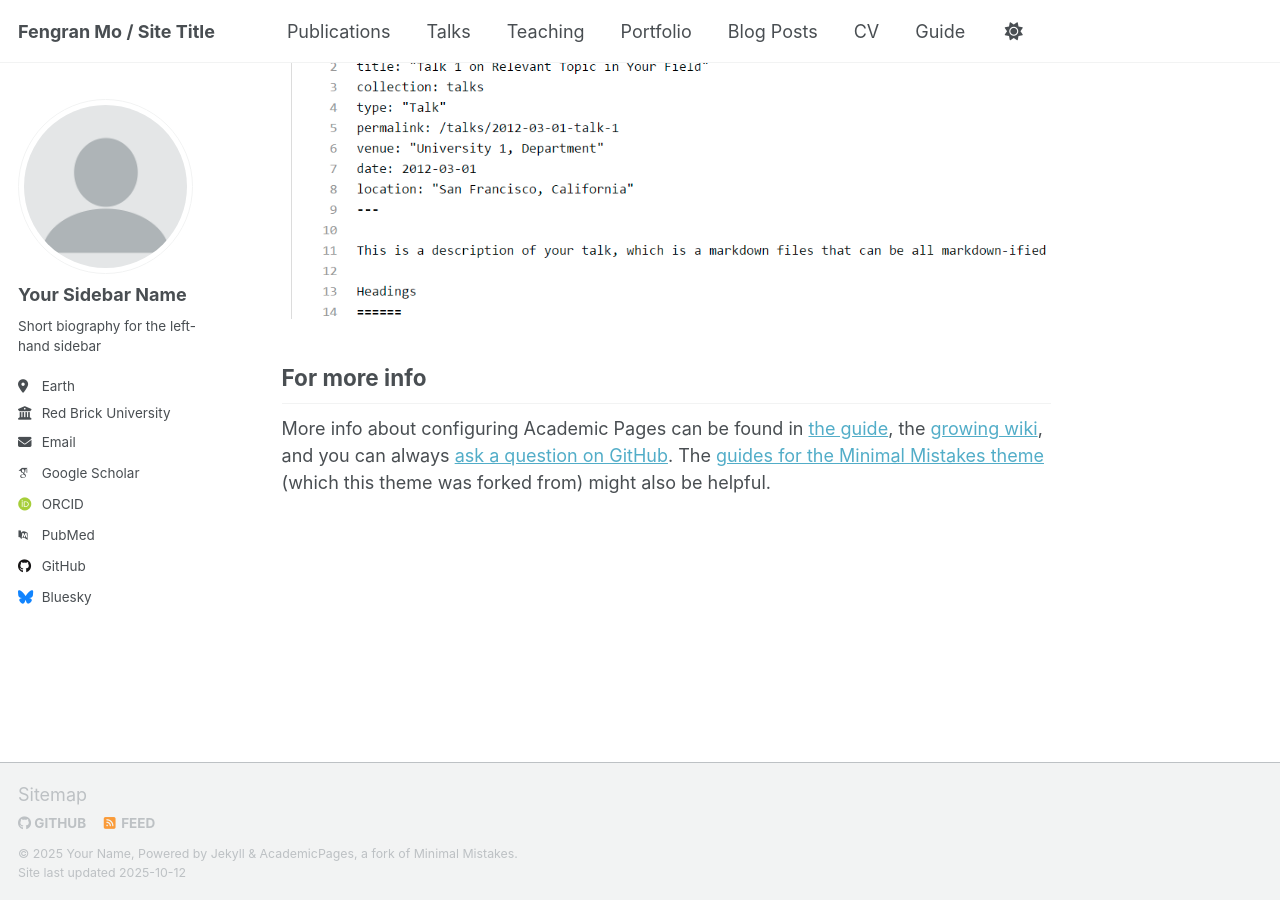
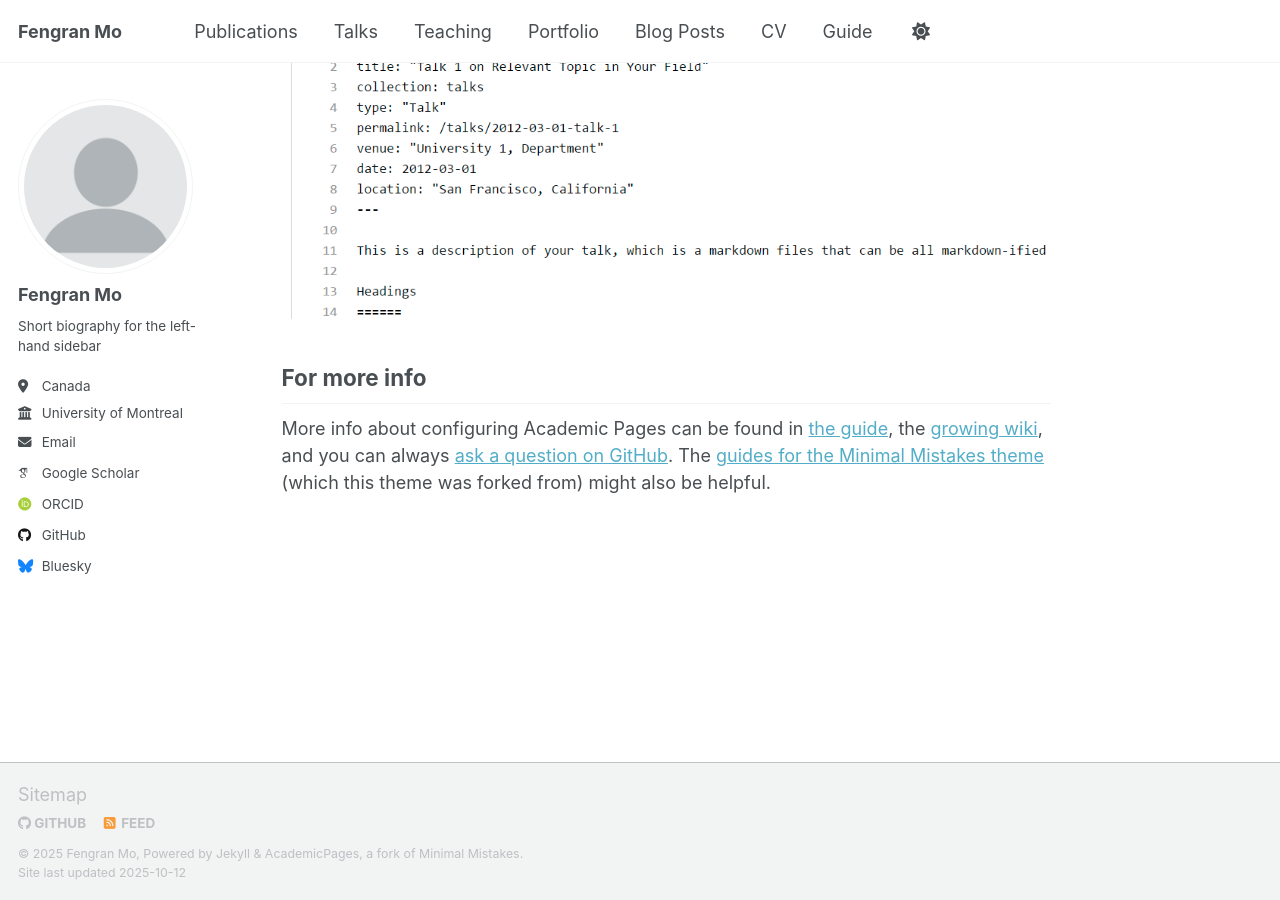
Before and after one commit to fengranMark/fengranMark.github.io, a Jekyll site: the page built from _pages/about.md, in a window 1280 px wide and 900 px high, scrolled down 2880 px. Built offline with Jekyll 4.4.1, drawn with Linux system fonts in a browser that asks for light colours; some web fonts are replaced; a script that is not in the unit is left out.

Commit message:
Update _config.yml

```diff
--- a/_config.yml
+++ b/_config.yml
@@ -9,14 +9,14 @@
 # Basic Site Settings
 locale                   : "Canada"
 site_theme               : "default" # Currently available options are "default", "air"
-title                    : "Fengran Mo / Site Title"
+title                    : "Fengran Mo"
 title_separator          : "-"
-name                     : &name "Your Name"
-description              : &description "Your Name's academic portfolio"   # Update this with a general description of your site, this is the default if not overridden by a page
+name                     : &name "Fengran Mo"
+description              : &description "Fengran Mo's academic portfolio"   # Update this with a general description of your site, this is the default if not overridden by a page
 url                      : https://Fengran-Mo.github.io # The base hostname & protocol for your site e.g. "https://[your GitHub username].github.io",
                                                            # or if you already have some other page hosted on Github then use "https://[your GitHub username].github.io/[Your Repo Name]"
 baseurl                  : "" # the subpath of your site, e.g. "/blog"
-repository               : "academicpages/academicpages.github.io"
+repository               : "Fengran-Mo/Fengran-Mo.github.io"
 
 # Site Author - The following control what appear as part of the author content on the side bar.
 #               If a field is blank the icon and link will not appear, otherwise it will be shown.
@@ -24,31 +24,25 @@ repository               : "academicpages/academicpages.github.io"
 author:
   # Biographic information
   avatar           : "profile.png"
-  name             : "Your Sidebar Name"
+  name             : "Fengran Mo"
   pronouns         : # example: "she/her"
   bio              : "Short biography for the left-hand sidebar"
-  location         : "Earth"
-  employer         : "Red Brick University"
+  location         : "Canada"
+  employer         : "University of Montreal"
   uri              : # URL
-  email            : "none@example.org"
+  email            : "fengran.mo@umontreal.ca"
 
   # Academic websites
-  academia         : # URL
   arxiv            : # URL - Update with the correct link to your profile
-  googlescholar    : "https://scholar.google.com/citations?user=PS_CX0AAAAAJ"
-  inspire-hep      : # URL
-  impactstory      : # URL
-  orcid            : "http://orcid.org/yourorcidurl"
-  semantic         : # URL
-  pubmed           : "https://www.ncbi.nlm.nih.gov/pubmed/?term=john+snow"
-  researchgate     : # URL
-  scopus           : # URL
+  googlescholar    : "https://scholar.google.com/citations?hl=en&user=AqsGXGkAAAAJ"
+  orcid            : "https://orcid.org/0000-0002-0838-6994"
+
 
   # Repositories and software development
   bitbucket        : # Username - Update with your username on the site
   codepen          : # Username
   dribbble         : # Username
-  github           : "academicpages"
+  github           : "https://github.com/fengranMark"
   kaggle           : # Username
   stackoverflow    : # User number or user number and name (i.e., use "1" or "1/jeff-atwood")
 
```
